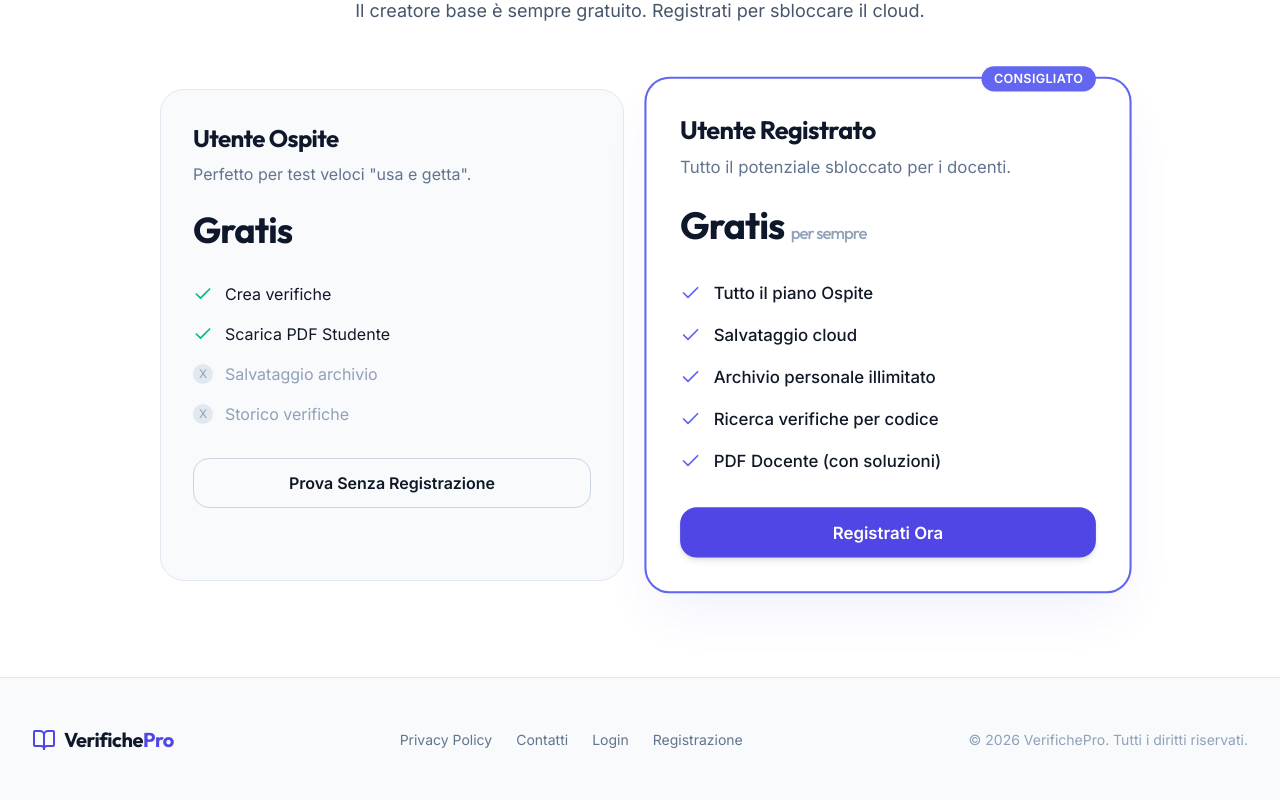
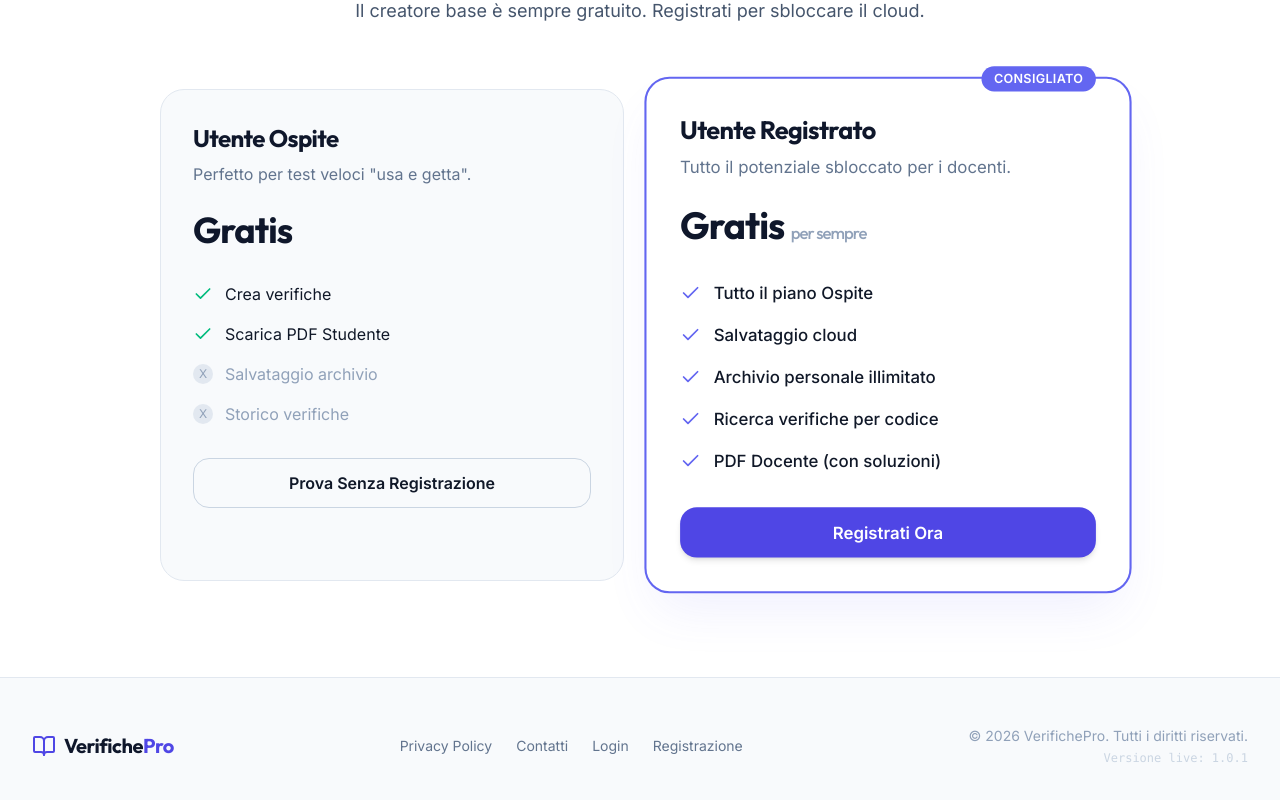
Before and after one commit to alessandrorosina87-ui/test-creator, a React (Vite) app: page / in a window 1280 px wide. Shown: the part 1473-2273 px from the top of the page. Built offline with nearby package versions, Linux system fonts and the light colour scheme.

Commit message:
feat: add cache-control headers to firebase configuration and display version label in landing page footer

```diff
--- a/src/components/LandingPage.tsx
+++ b/src/components/LandingPage.tsx
@@ -156,7 +156,10 @@ export function LandingPage() {
             <button onClick={() => navigate('/login')} className="hover:text-primary-600 transition-colors">Login</button>
             <button onClick={() => navigate('/register')} className="hover:text-primary-600 transition-colors">Registrazione</button>
           </div>
-          <p className="text-sm text-slate-400">© 2026 VerifichePro. Tutti i diritti riservati.</p>
+          <div className="flex flex-col items-center md:items-end">
+            <p className="text-sm text-slate-400">© 2026 VerifichePro. Tutti i diritti riservati.</p>
+            <p className="text-xs font-mono text-slate-300 dark:text-slate-600 mt-1">Versione live: 1.0.1</p>
+          </div>
         </div>
       </footer>
     </div>
```
Also changed, not shown: firebase.json.
